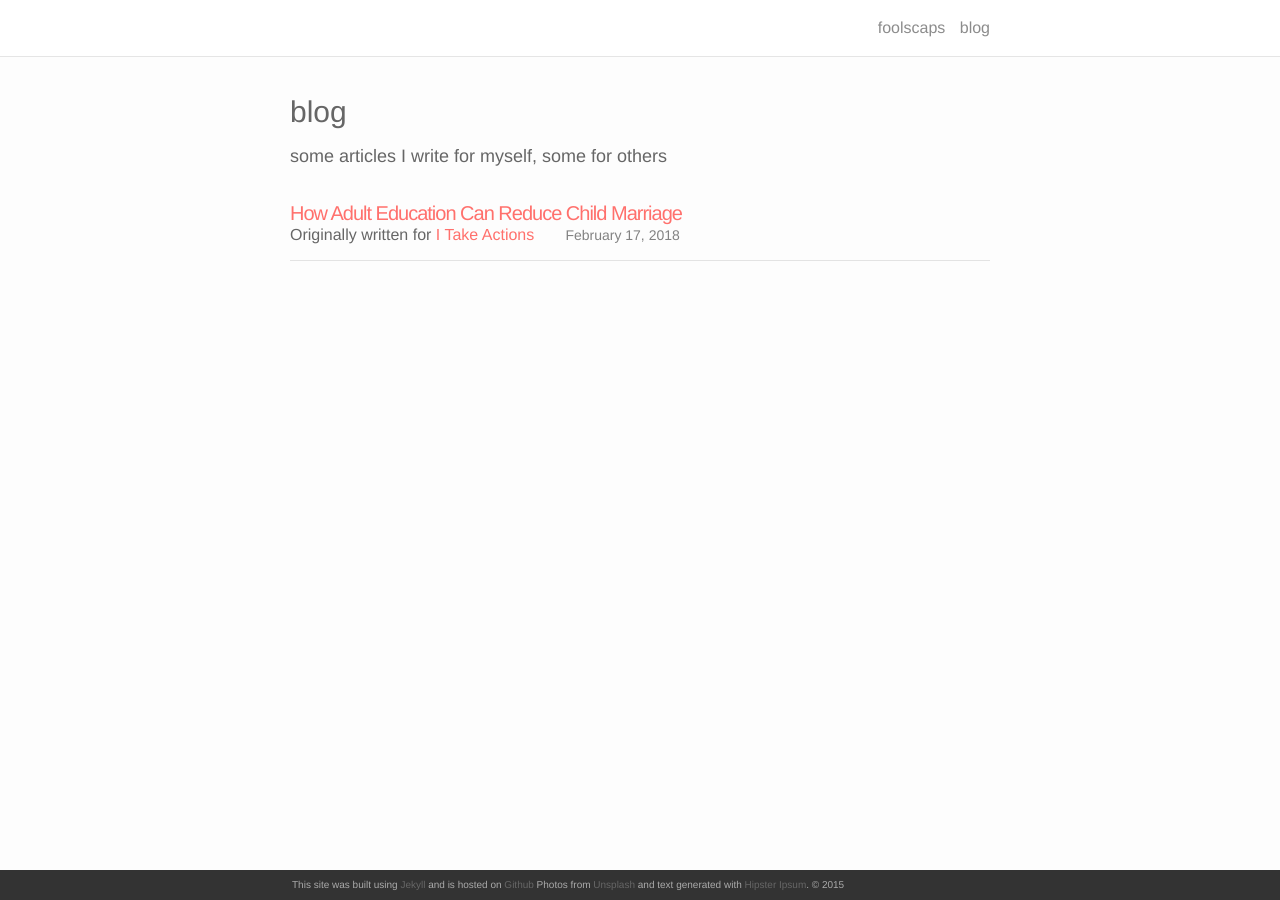
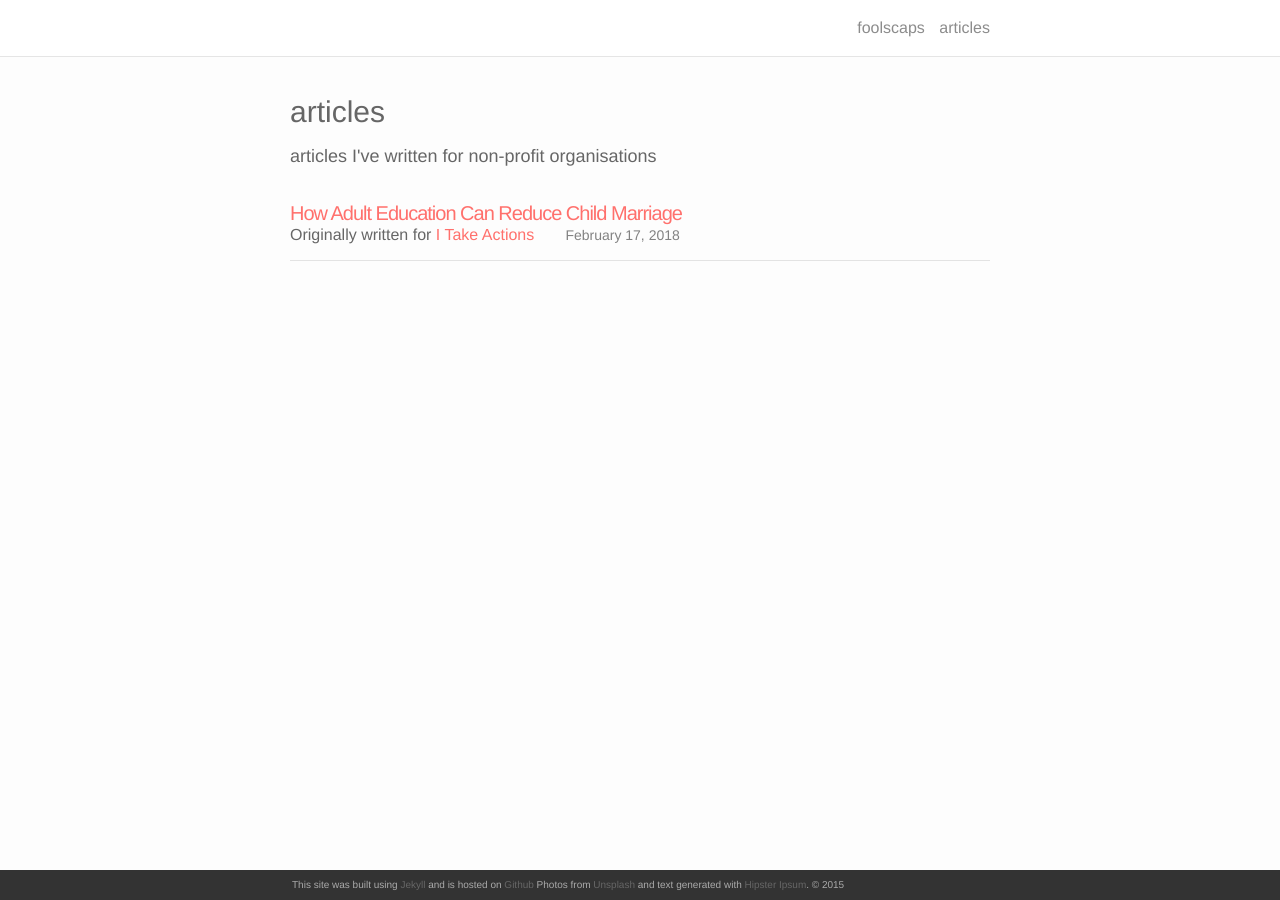
Before and after one commit to foolscaps/foolscaps.github.io, a Jekyll site: the page built from articles.md, in a window 1280 px wide. Built offline with Jekyll 4.4.1, drawn with Linux system fonts in a browser that asks for light colours; nearby versions of some CDN libraries.

Commit message:
Update and rename blog.md to articles.md

```diff
--- a/blog.md
+++ b/articles.md
@@ -1,8 +1,8 @@
 ---
 layout: page
-permalink: /blog/
-title: blog
-description: some articles I write for myself, some for others
+permalink: /articles/
+title: articles
+description: articles I've written for non-profit organisations
 ---
 
 <ul class="post-list">
```
